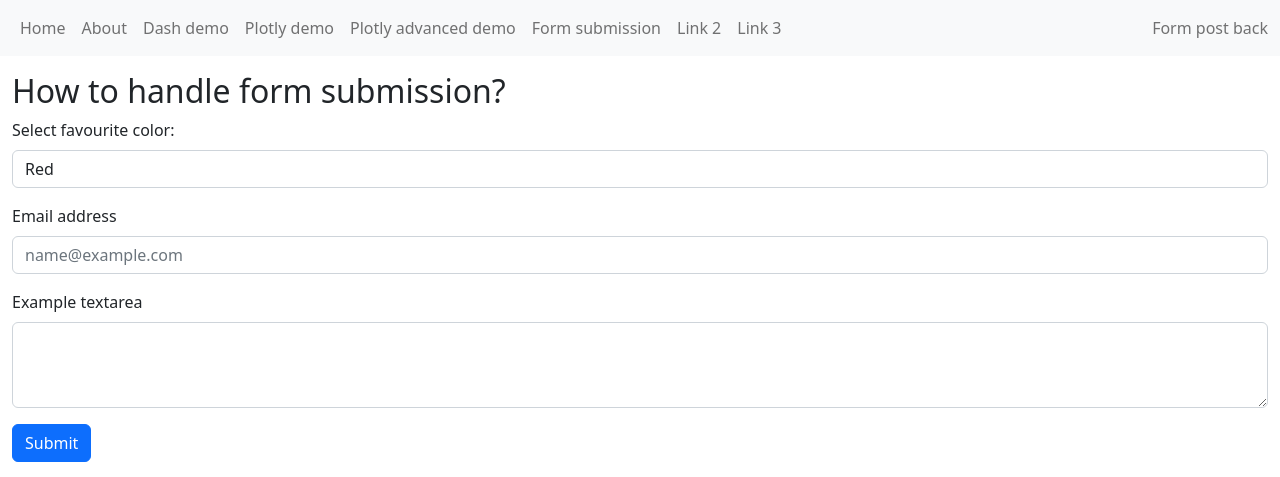
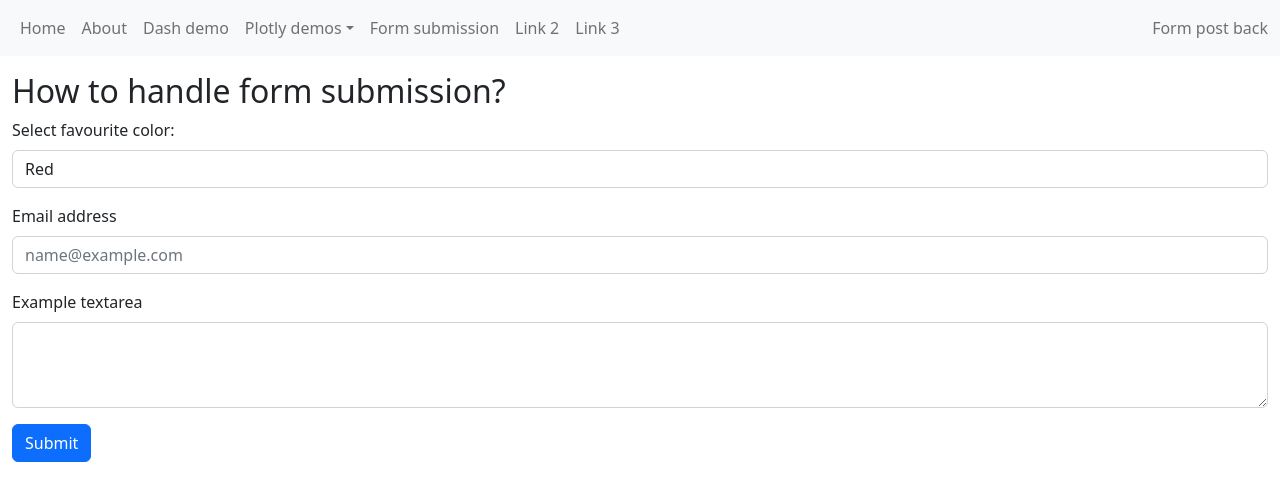
Before and after one commit to sdg002/pythonwebapp, a Flask app: page /formpostback in a window 1280 px wide. Shown: the top 477 px of the page. Run offline with Flask 3, Linux system fonts and the light colour scheme; parts of the project's set-up code (start-up, migrations or seed data) failed here and were passed over.

Commit message:
drop down for Plotly demos

```diff
--- a/webfrontend/templates/base.html
+++ b/webfrontend/templates/base.html
@@ -21,11 +21,17 @@
       <li class="nav-item">
         <a class="nav-link" href="/dash1">Dash demo</a>
       </li>
-      <li class="nav-item">
-        <a class="nav-link" href="/plotly">Plotly demo</a>
-      </li>
-      <li class="nav-item">
-        <a class="nav-link" href="/plotlyadvanced">Plotly advanced demo</a>
+      <li class="nav-item dropdown">
+        <a class="nav-link dropdown-toggle" href="#" role="button" data-bs-toggle="dropdown">Plotly demos</a>
+        <ul class="dropdown-menu">
+          <li>
+            <a class="dropdown-item" href="/plotly">Simple Plotly chart</a>
+          </li>
+          <li>
+            <a class="dropdown-item" href="/plotlyadvanced">Plotly demo with a drop down selector</a>
+          </li>
+        </ul>
+
       </li>
       <li class="nav-item">
         <a class="nav-link" href="/formpostback">Form submission</a>
```
